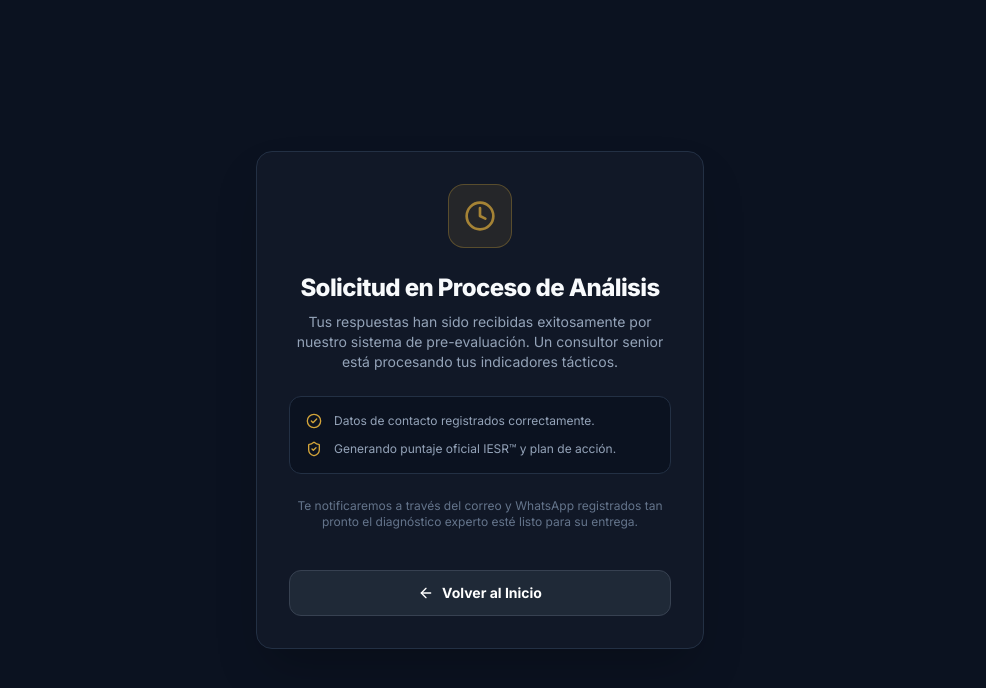
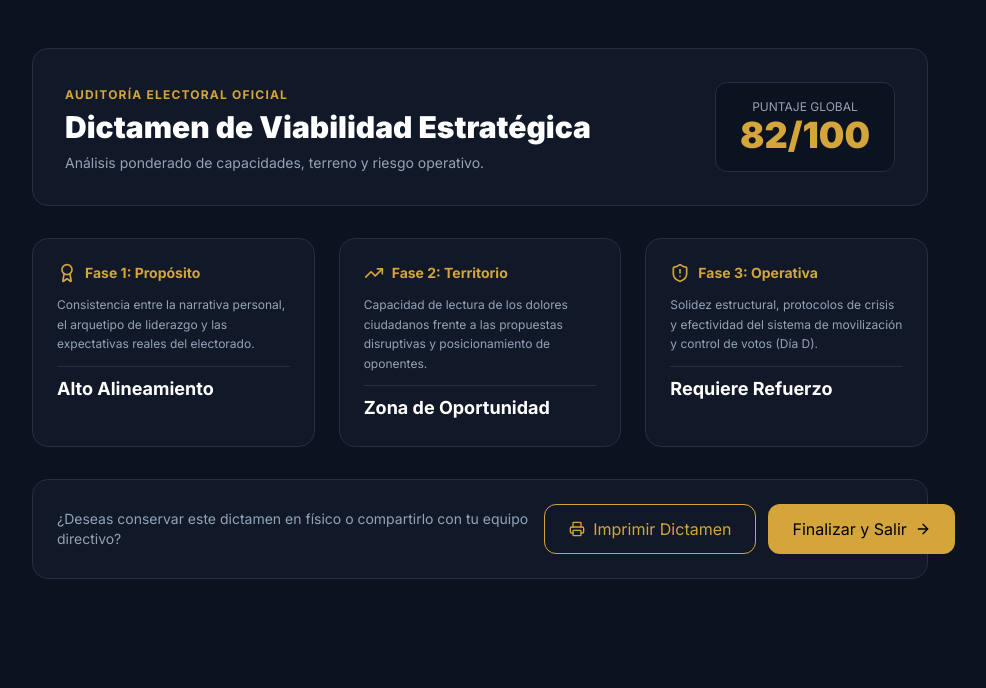
Before and after one commit to JOSEIA13/SinRodeosAI, a Next.js app: page /diagnostico/espera in a window 1280 px wide. Shown: the top 688 px of the page, without its empty margins (160-1146 px from the left). Built offline with nearby package versions, Linux system fonts and the light colour scheme.

Commit message:
feat: acTUALIZACION11Y40

```diff
--- a/app/diagnostico/espera/page.tsx
+++ b/app/diagnostico/espera/page.tsx
@@ -1,53 +1,121 @@
 'use client';
 
-import { motion } from 'framer-motion';
-import { Clock, CheckCircle2, ShieldCheck, ArrowLeft } from 'lucide-react';
-import Link from 'next/link';
+import React, { useEffect, useState } from 'react';
+import { useRouter } from 'next/navigation';
+import { ShieldAlert, CheckCircle2, TrendingUp, Award, ArrowRight, Download, Printer } from 'lucide-react';
 
-export default function EsperaDiagnosticoPage() {
+export default function DiagnosticoResultadoPage() {
+    const router = useRouter();
+    const [resultado, setResultado] = useState<any>(null);
+    const [cargando, setCargando] = useState(true);
+
+    useEffect(() => {
+        const datosGuardados = localStorage.getItem('sinrodeos_resultado_diagnostico');
+        if (datosGuardados) {
+            try {
+                setResultado(JSON.parse(datosGuardados));
+            } catch (e) {
+                console.error("Error al leer el diagnóstico", e);
+            }
+        }
+        setCargando(false);
+    }, []);
+
+    const imprimirInforme = () => {
+        window.print();
+    };
+
+    if (cargando) {
+        pasa: return (
+            <div className="min-h-screen bg-[#0B1220] text-white flex items-center justify-center">
+                <p className="text-[#D4A53A] animate-pulse font-bold">Cargando análisis estratégico...</p>
+            </div>
+        );
+    }
+
     return (
-        <div className="min-h-screen bg-[#0B1220] text-[#F8FAFC] flex flex-col items-center justify-center p-6">
-            <motion.div
-                initial={{ opacity: 0, y: 20 }}
-                animate={{ opacity: 1, y: 0 }}
-                className="max-w-md w-full bg-[#111827] border border-[#233044] rounded-2xl p-8 shadow-2xl text-center space-y-6"
-            >
-                <div className="w-16 h-16 bg-[#D4A53A]/10 border border-[#D4A53A]/30 rounded-2xl flex items-center justify-center mx-auto text-[#D4A53A]">
-                    <Clock className="w-8 h-8 animate-pulse" />
-                </div>
+        <div className="min-h-screen bg-[#0B1220] text-white p-6 md:p-12">
+            <div className="max-w-4xl mx-auto space-y-8">
 
-                <div className="space-y-2">
-                    <h1 className="text-2xl font-extrabold tracking-tight">Solicitud en Proceso de Análisis</h1>
-                    <p className="text-sm text-[#94A3B8]">
-                        Tus respuestas han sido recibidas exitosamente por nuestro sistema de pre-evaluación. Un consultor senior está procesando tus indicadores tácticos.
-                    </p>
-                </div>
-
-                <div className="bg-[#0B1220] border border-[#233044] rounded-xl p-4 text-left space-y-3">
-                    <div className="flex items-center gap-3 text-xs text-[#94A3B8]">
-                        <CheckCircle2 className="w-4 h-4 text-[#D4A53A] shrink-0" />
-                        <span>Datos de contacto registrados correctamente.</span>
+                {/* Cabecera del Informe */}
+                <div className="bg-[#111827] border border-[#233044] p-8 rounded-2xl flex flex-col md:flex-row justify-between items-start md:items-center gap-6">
+                    <div>
+                        <span className="text-xs uppercase tracking-widest text-[#D4A53A] font-bold">Auditoría Electoral Oficial</span>
+                        <h1 className="text-2xl md:text-3xl font-black mt-1">Dictamen de Viabilidad Estratégica</h1>
+                        <p className="text-sm text-[#94A3B8] mt-2">Análisis ponderado de capacidades, terreno y riesgo operativo.</p>
                     </div>
-                    <div className="flex items-center gap-3 text-xs text-[#94A3B8]">
-                        <ShieldCheck className="w-4 h-4 text-[#D4A53A] shrink-0" />
-                        <span>Generando puntaje oficial IESR™ y plan de acción.</span>
+                    <div className="bg-[#0B1220] border border-[#233044] px-6 py-4 rounded-xl text-center">
+                        <span className="text-xs text-gray-400 block uppercase">Puntaje Global</span>
+                        <span className="text-4xl font-black text-[#D4A53A]">
+                            {resultado?.total || resultado?.puntajeFinal || '82/100'}
+                        </span>
                     </div>
                 </div>
 
-                <p className="text-xs text-[#64748B]">
-                    Te notificaremos a través del correo y WhatsApp registrados tan pronto el diagnóstico experto esté listo para su entrega.
-                </p>
+                {/* Bloques de Evaluación por Fases */}
+                <div className="grid grid-cols-1 md:grid-cols-3 gap-6">
+                    <div className="bg-[#111827] border border-[#233044] p-6 rounded-2xl space-y-3">
+                        <div className="flex items-center gap-2 text-[#D4A53A]">
+                            <Award className="w-5 h-5" />
+                            <h3 className="font-bold text-sm">Fase 1: Propósito</h3>
+                        </div>
+                        <p className="text-xs text-[#94A3B8] leading-relaxed">
+                            Consistencia entre la narrativa personal, el arquetipo de liderazgo y las expectativas reales del electorado.
+                        </p>
+                        <div className="text-lg font-bold text-white pt-2 border-t border-[#233044]">
+                            {resultado?.fase1 || 'Alto Alineamiento'}
+                        </div>
+                    </div>
 
-                <div className="pt-4">
-                    <Link
-                        href="/"
-                        className="inline-flex items-center justify-center gap-2 w-full bg-[#1F2937] hover:bg-[#374151] border border-[#374151] text-white font-bold py-3 rounded-xl transition-all text-sm"
-                    >
-                        <ArrowLeft className="w-4 h-4" />
-                        <span>Volver al Inicio</span>
-                    </Link>
+                    <div className="bg-[#111827] border border-[#233044] p-6 rounded-2xl space-y-3">
+                        <div className="flex items-center gap-2 text-[#D4A53A]">
+                            <TrendingUp className="w-5 h-5" />
+                            <h3 className="font-bold text-sm">Fase 2: Territorio</h3>
+                        </div>
+                        <p className="text-xs text-[#94A3B8] leading-relaxed">
+                            Capacidad de lectura de los dolores ciudadanos frente a las propuestas disruptivas y posicionamiento de oponentes.
+                        </p>
+                        <div className="text-lg font-bold text-white pt-2 border-t border-[#233044]">
+                            {resultado?.fase2 || 'Zona de Oportunidad'}
+                        </div>
+                    </div>
+
+                    <div className="bg-[#111827] border border-[#233044] p-6 rounded-2xl space-y-3">
+                        <div className="flex items-center gap-2 text-[#D4A53A]">
+                            <ShieldAlert className="w-5 h-5" />
+                            <h3 className="font-bold text-sm">Fase 3: Operativa</h3>
+                        </div>
+                        <p className="text-xs text-[#94A3B8] leading-relaxed">
+                            Solidez estructural, protocolos de crisis y efectividad del sistema de movilización y control de votos (Día D).
+                        </p>
+                        <div className="text-lg font-bold text-white pt-2 border-t border-[#233044]">
+                            {resultado?.fase3 || 'Requiere Refuerzo'}
+                        </div>
+                    </div>
                 </div>
-            </motion.div>
+
+                {/* Acciones y Botones de Salida */}
+                <div className="bg-[#111827] border border-[#233044] p-6 rounded-2xl flex flex-col sm:flex-row items-center justify-between gap-4">
+                    <div className="text-sm text-[#94A3B8]">
+                        ¿Deseas conservar este dictamen en físico o compartirlo con tu equipo directivo?
+                    </div>
+                    <div className="flex gap-3 w-full sm:w-auto">
+                        <button
+                            onClick={imprimirInforme}
+                            className="flex-1 sm:flex-none border border-[#D4A53A] text-[#D4A53A] px-6 py-3 rounded-xl font-bold text-xs flex items-center justify-center gap-2 hover:bg-[#D4A53A]/10 transition"
+                        >
+                            <Printer className="w-4 h-4" /> Imprimir Dictamen
+                        </button>
+                        <button
+                            onClick={() => router.push('/')}
+                            className="flex-1 sm:flex-none bg-[#D4A53A] text-black px-6 py-3 rounded-xl font-bold text-xs flex items-center justify-center gap-2 hover:brightness-110 transition"
+                        >
+                            Finalizar y Salir <ArrowRight className="w-4 h-4" />
+                        </button>
+                    </div>
+                </div>
+
+            </div>
         </div>
     );
 }
```
